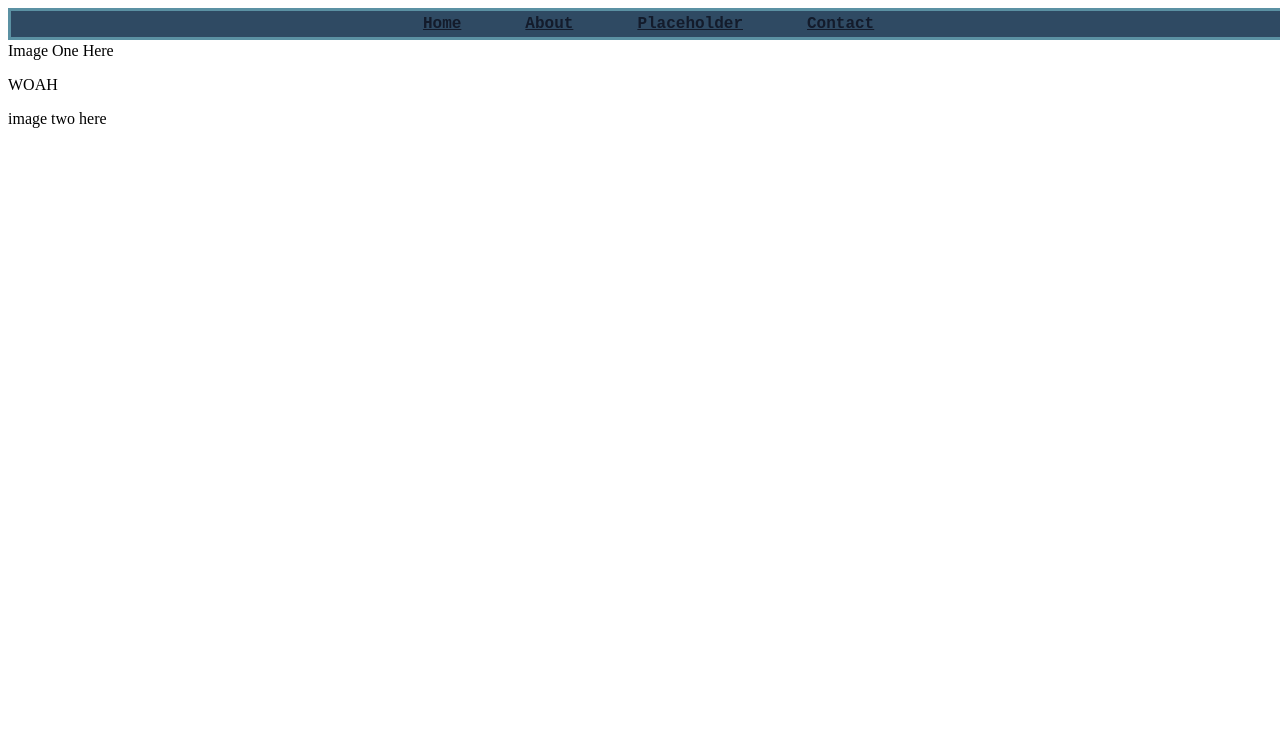
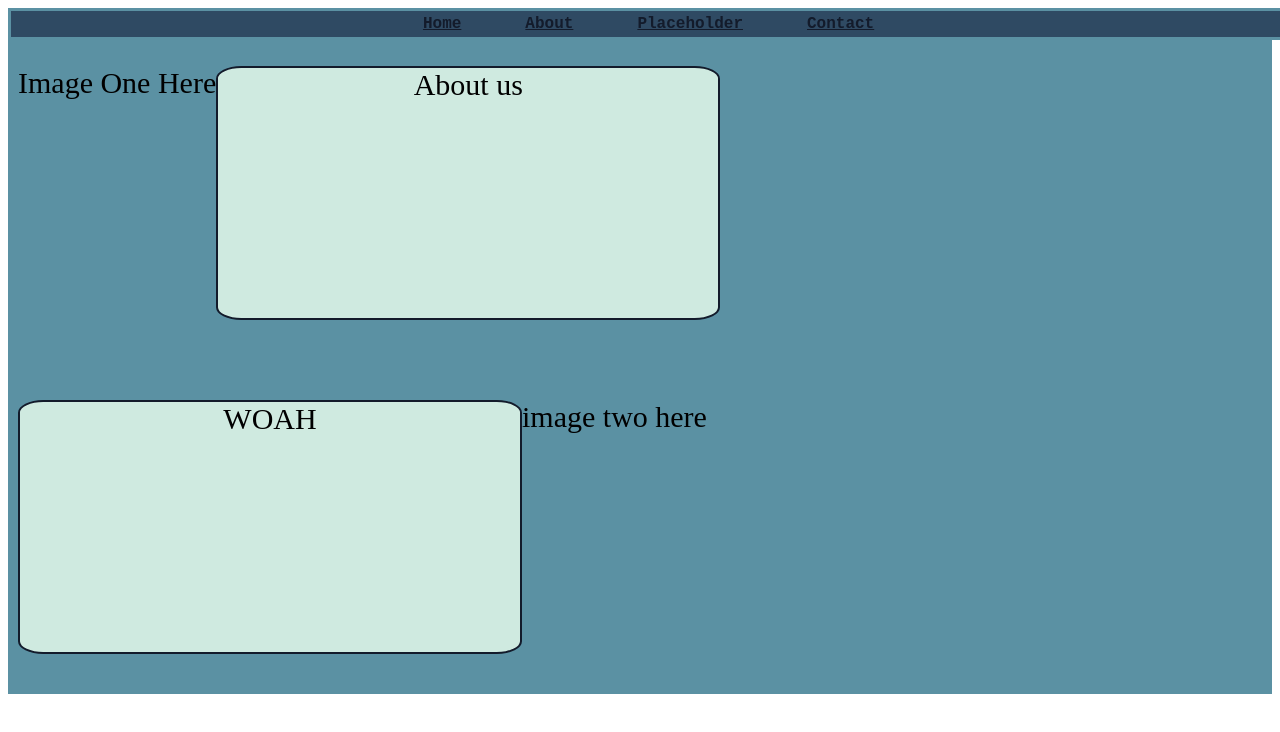
Before and after one commit to Blueeee0412/SDG14GlobalCitizenship, a plain HTML site: page AboutUs.html in a window 1280 px wide. Drawn offline with Linux system fonts and the light colour scheme.

Commit message:
Index, About us, Fish facts, Contact us

```diff
--- a/AboutUs.css
+++ b/AboutUs.css
@@ -27,3 +27,43 @@ a:hover {
 
   background-color: #5B91A3;
 }
+
+
+
+
+
+/*Box two Content*/
+.Box_2 {
+  background-color: #5B91A3;
+  padding: 10px;
+  font-size: 30px;
+  text-align: center;
+  display: flex;
+}
+
+/*Box two important sections
+fishimg1
+*/
+.Textbox1{
+    background-color: #CFEAE0;
+    border: 2px solid #131B2B;
+    border-radius: 5%;
+    width: 500px;
+    height: 250px;
+}
+
+.Box_3{
+  background-color: #5B91A3;
+  padding: 10px;
+  font-size: 30px;
+  text-align: center;
+  display: flex;
+}
+
+.Textbox2{
+    background-color: #CFEAE0;
+    border: 2px solid #131B2B;
+    border-radius: 5%;
+    width: 500px;
+    height: 250px;
+}
--- a/AboutUs.html
+++ b/AboutUs.html
@@ -14,22 +14,22 @@
         <!--Navigation Bar-->
         <div class="Navbar"><ul>
             <a href="index.html">Home</a>
-            <a href="about.html">About</a>
-            <a href="facts.html">Placeholder</a>
-            <a href="contact.html">Contact</a>
+            <a href="AboutUs.html">About</a>
+            <a href="FactsAboutFish.html">Placeholder</a>
+            <a href="ContactUs.html">Contact</a>
         </ul></div>
 
         <!--place Holder text-->
         <div class="Placehodler">----</div>
 
-        <!--Box number One-->
+        <!--Box number One if needed-->
         <div class="Box_1">
 
 
        <!--Box number Two-->
        <div class="Box_2">
         <p>Image One Here</p>
-        <p class = "Textbox1"> </p>
+        <p class = "Textbox1"> About us </p>
 
        </div>
         <!--Box number Three-->
--- /dev/null
+++ b/ContactUs.css
@@ -0,0 +1,67 @@
+ul {
+  list-style-type: none;
+  margin: 0;
+  padding: 0;
+  display: flex;
+  justify-content: center;
+  padding: 0.25rem;
+  position: fixed;
+  width: 99%;
+  background-color: #2F4A63; font-weight:bolder;
+   font-weight:bolder;
+  color:#5B91A3;
+  border-style: solid;
+}
+a{
+    padding-left: 2rem;
+    padding-right: 2rem;
+    border-radius: 5px;
+    font-family:'Courier New', Courier, monospace;
+    text-decoration-line: underline;
+    color: #131B2B;
+}
+
+a:hover {
+
+  background-color: #5B91A3;
+}
+
+
+
+
+
+/*Box two Content*/
+.Box_2 {
+  background-color: #5B91A3;
+  padding: 10px;
+  font-size: 30px;
+  text-align: center;
+  display: flex;
+}
+
+/*Box two important sections
+fishimg1
+*/
+.Textbox1{
+    background-color: #CFEAE0;
+    border: 2px solid #131B2B;
+    border-radius: 5%;
+    width: 500px;
+    height: 250px;
+}
+
+.Box_3{
+  background-color: #5B91A3;
+  padding: 10px;
+  font-size: 30px;
+  text-align: center;
+  display: flex;
+}
+
+.Textbox2{
+    background-color: #CFEAE0;
+    border: 2px solid #131B2B;
+    border-radius: 5%;
+    width: 500px;
+    height: 250px;
+}
--- a/indexstyle.css
+++ b/indexstyle.css
@@ -1,4 +1,3 @@
-
 /*Navigation Bar*/
 ul {
   list-style-type: none;
@@ -8,9 +7,9 @@ ul {
   justify-content: center;
   padding: 0.25rem;
   position: fixed;
-  width: 99%;
-  background-color: #2F4A63; font-weight:bolder;
-   font-weight:bolder;
+  width: 747px;
+  background-color: #2F4A63;
+  font-weight:bolder;
   color:#5B91A3;
   border-style: solid;
 }
@@ -29,15 +28,13 @@ a:hover {
 }
 
 
-/*Possibly change*/
 
-
-
-/*bootstrap*/
+/*Box one Content - Bootstrap*/
 .Box_1 {
   background-color: #5B91A3;
   border: 1px solid #5B91A3;
-  padding: 10px;
+  padding: 5px;
+  position:
 }
 
 
```
Also changed, not shown: ContactUs.html (added, +45 -0 lines), FactsAboutFish.html (added, +42 -0 lines), index.html (+9 -8 lines).
